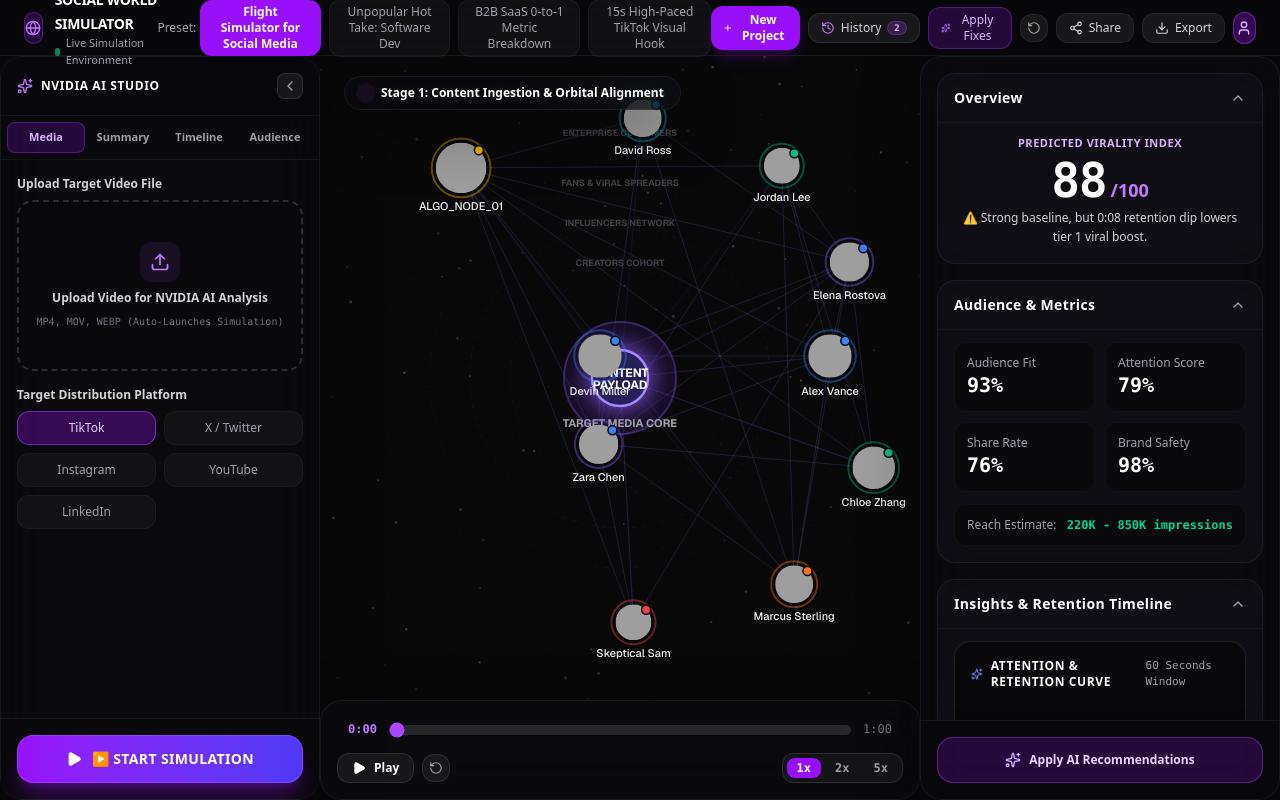
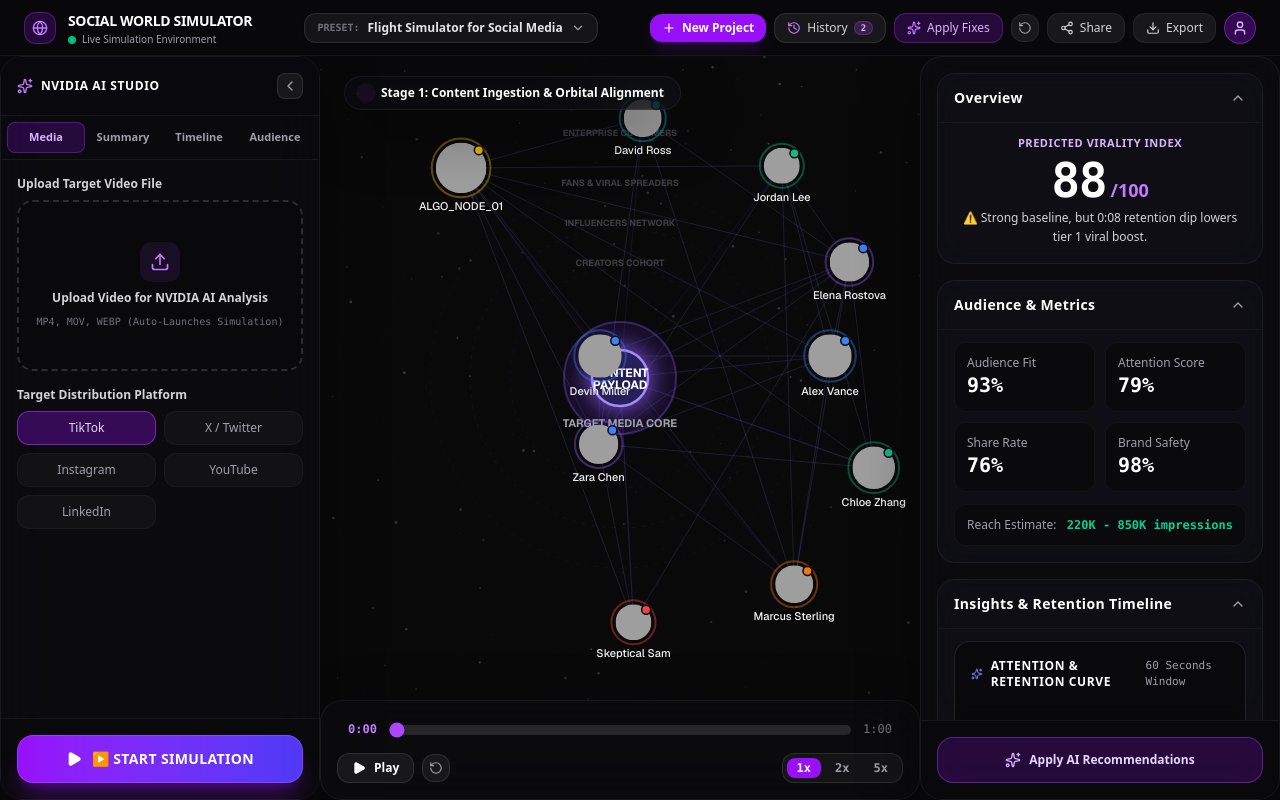
Before and after one commit to salimmous/SOCIAL-WORLD-SIMULATOR, a Next.js app: page / in a window 1280 px wide. Built offline with nearby package versions, Linux system fonts and the light colour scheme.

Commit message:
fix: top navigation bar layout fix - streamlined preset selector into compact dropdown menu, added working Share link copy and Export JSON handlers

```diff
--- a/src/components/Header.tsx
+++ b/src/components/Header.tsx
@@ -1,7 +1,18 @@
 'use client';
 
-import React from 'react';
-import { Globe, Share2, Download, User, RotateCcw, Sparkles, History, Plus } from 'lucide-react';
+import React, { useState } from 'react';
+import {
+  Globe,
+  Share2,
+  Download,
+  User,
+  RotateCcw,
+  Sparkles,
+  History,
+  Plus,
+  Check,
+  ChevronDown,
+} from 'lucide-react';
 import { PRESET_SCENARIOS } from '@/data/presets';
 import { PresetScenario } from '@/types/simulator';
 
@@ -26,67 +37,118 @@
   historyCount,
   onNewProject,
 }) => {
+  const [copied, setCopied] = useState<boolean>(false);
+  const [showPresetDropdown, setShowPresetDropdown] = useState<boolean>(false);
+
+  // Share link handler
+  const handleShare = () => {
+    if (typeof window !== 'undefined') {
+      navigator.clipboard.writeText(window.location.href);
+      setCopied(true);
+      setTimeout(() => setCopied(false), 2500);
+    }
+  };
+
+  // Export JSON report handler
+  const handleExport = () => {
+    const report = {
+      title: currentPreset.title,
+      timestamp: new Date().toISOString(),
+      platform: currentPreset.platform,
+      baselineMetrics: currentPreset.baselineMetrics,
+      presetDescription: currentPreset.description,
+    };
+
+    const blob = new Blob([JSON.stringify(report, null, 2)], { type: 'application/json' });
+    const url = URL.createObjectURL(blob);
+    const a = document.createElement('a');
+    a.href = url;
+    a.download = `social_world_insights_${Date.now()}.json`;
+    a.click();
+    URL.revokeObjectURL(url);
+  };
+
   return (
-    <header className="h-14 px-6 flex items-center justify-between z-30 border-b border-white/[0.06] bg-zinc-950/70 backdrop-blur-xl">
+    <header className="h-14 px-4 sm:px-6 flex items-center justify-between z-30 border-b border-white/[0.06] bg-zinc-950/80 backdrop-blur-xl shrink-0">
       {/* Left: Logo & Live Status */}
-      <div className="flex items-center space-x-3">
+      <div className="flex items-center space-x-3 shrink-0">
         <div className="w-8 h-8 rounded-xl bg-purple-600/20 text-purple-400 flex items-center justify-center border border-purple-500/30">
           <Globe className="w-4 h-4 text-purple-400" />
         </div>
-        <div>
-          <span className="font-bold tracking-tight text-white text-sm">
+        <div className="hidden sm:block">
+          <span className="font-bold tracking-tight text-white text-xs lg:text-sm">
             SOCIAL WORLD SIMULATOR
           </span>
           <div className="flex items-center space-x-1.5">
             <span className="w-2 h-2 rounded-full bg-emerald-500 animate-pulse" />
-            <span className="text-[11px] text-zinc-400 font-medium">
+            <span className="text-[10px] text-zinc-400 font-medium">
               Live Simulation Environment
             </span>
           </div>
         </div>
       </div>
 
-      {/* Center: Preset Selector */}
-      <div className="hidden md:flex items-center space-x-2">
-        <span className="text-xs text-zinc-400 font-medium mr-1">Preset:</span>
+      {/* Center: Sleek Compact Preset Selector Dropdown */}
+      <div className="relative mx-2">
+        <button
+          onClick={() => setShowPresetDropdown(!showPresetDropdown)}
+          className="px-3 py-1.5 rounded-xl bg-zinc-900/90 hover:bg-zinc-800 text-zinc-200 border border-white/10 text-xs font-semibold flex items-center space-x-2 transition-all cursor-pointer shadow-sm"
+        >
+          <span className="text-zinc-500 font-mono text-[10px] uppercase">Preset:</span>
+          <span className="truncate max-w-[140px] sm:max-w-[200px]">{currentPreset.title}</span>
+          <ChevronDown className="w-3.5 h-3.5 text-zinc-400 shrink-0" />
+        </button>
+
+        {/* Dropdown Menu */}
+        {showPresetDropdown && (
+          <div className="absolute top-full left-0 mt-2 w-64 p-1.5 rounded-2xl bg-zinc-950 border border-white/10 shadow-2xl z-50 space-y-1 backdrop-blur-2xl">
+            <span className="text-[9px] font-bold text-zinc-500 px-2 py-1 block uppercase font-mono">
+              Simulation Presets
+            </span>
             {PRESET_SCENARIOS.map((scenario) => {
               const isActive = scenario.id === currentPreset.id;
               return (
                 <button
                   key={scenario.id}
-              onClick={() => onSelectPreset(scenario)}
-              className={`px-3 py-1 rounded-xl text-xs font-medium transition-all ${
+                  onClick={() => {
+                    onSelectPreset(scenario);
+                    setShowPresetDropdown(false);
+                  }}
+                  className={`w-full text-left px-3 py-2 rounded-xl text-xs transition-all flex items-center justify-between cursor-pointer ${
                     isActive
-                  ? 'bg-purple-600 text-white shadow-md font-semibold'
-                  : 'bg-zinc-900/60 text-zinc-400 hover:text-zinc-200 hover:bg-zinc-800/60 border border-white/[0.04]'
+                      ? 'bg-purple-600/30 text-purple-200 font-bold border border-purple-500/40'
+                      : 'text-zinc-400 hover:text-white hover:bg-zinc-900'
                   }`}
                 >
-              {scenario.title}
+                  <span className="truncate">{scenario.title}</span>
+                  {isActive && <Check className="w-3.5 h-3.5 text-purple-400 shrink-0" />}
                 </button>
               );
             })}
           </div>
+        )}
+      </div>
 
       {/* Right: Actions (New Project, History, Fixes, Share, Export) */}
-      <div className="flex items-center space-x-2">
+      <div className="flex items-center space-x-2 shrink-0">
         {/* NEW PROJECT BUTTON */}
         <button
           onClick={onNewProject}
-          className="px-3 py-1.5 rounded-xl bg-purple-600 hover:bg-purple-500 text-white text-xs font-bold transition-all flex items-center space-x-1.5 cursor-pointer shadow-lg shadow-purple-600/20"
+          className="px-3 py-1.5 rounded-xl bg-purple-600 hover:bg-purple-500 text-white text-xs font-bold transition-all flex items-center space-x-1.5 cursor-pointer shadow-lg shadow-purple-600/20 shrink-0"
           title="Start Clean Simulation"
         >
           <Plus className="w-3.5 h-3.5" />
-          <span>New Project</span>
+          <span className="hidden sm:inline">New Project</span>
         </button>
 
         {/* HISTORY DRAWER BUTTON */}
         <button
           onClick={onOpenHistory}
-          className="px-3 py-1.5 rounded-xl bg-zinc-900 hover:bg-zinc-800 text-zinc-300 hover:text-white border border-white/10 text-xs font-medium transition-all flex items-center space-x-1.5 cursor-pointer relative"
+          className="px-3 py-1.5 rounded-xl bg-zinc-900 hover:bg-zinc-800 text-zinc-300 hover:text-white border border-white/10 text-xs font-medium transition-all flex items-center space-x-1.5 cursor-pointer relative shrink-0"
           title="View Project History"
         >
           <History className="w-3.5 h-3.5 text-purple-400" />
-          <span>History</span>
+          <span className="hidden sm:inline">History</span>
           {historyCount > 0 && (
             <span className="px-1.5 py-0.2 rounded-full bg-purple-500/20 text-purple-300 text-[9px] font-mono font-bold border border-purple-500/30">
               {historyCount}
@@ -95,44 +157,46 @@
         </button>
 
         {appliedFixes ? (
-          <span className="px-3 py-1 rounded-xl bg-emerald-500/10 border border-emerald-500/20 text-emerald-400 text-xs font-semibold">
+          <span className="px-3 py-1 rounded-xl bg-emerald-500/10 border border-emerald-500/20 text-emerald-400 text-xs font-semibold shrink-0">
             Fixes Active
           </span>
         ) : (
           <button
             onClick={onApplyFixes}
-            className="px-3 py-1 rounded-xl bg-purple-600/20 hover:bg-purple-600/30 text-purple-300 text-xs font-medium border border-purple-500/30 transition-all flex items-center space-x-1.5 cursor-pointer"
+            className="px-3 py-1.5 rounded-xl bg-purple-600/20 hover:bg-purple-600/30 text-purple-300 text-xs font-medium border border-purple-500/30 transition-all flex items-center space-x-1.5 cursor-pointer shrink-0"
           >
             <Sparkles className="w-3.5 h-3.5 text-purple-400" />
-            <span className="hidden sm:inline">Apply Fixes</span>
+            <span className="hidden md:inline">Apply Fixes</span>
           </button>
         )}
 
         <button
           onClick={onReset}
-          className="p-1.5 rounded-xl bg-zinc-900 hover:bg-zinc-800 text-zinc-400 hover:text-white border border-white/[0.06] transition-all cursor-pointer"
-          title="Reset"
+          className="p-1.5 rounded-xl bg-zinc-900 hover:bg-zinc-800 text-zinc-400 hover:text-white border border-white/[0.06] transition-all cursor-pointer shrink-0"
+          title="Reset Timeline"
         >
           <RotateCcw className="w-3.5 h-3.5" />
         </button>
 
         <button
-          className="px-3 py-1.5 rounded-xl bg-zinc-900 hover:bg-zinc-800 text-zinc-300 hover:text-white border border-white/[0.06] text-xs font-medium transition-all flex items-center space-x-1.5 cursor-pointer"
+          onClick={handleShare}
+          className="px-3 py-1.5 rounded-xl bg-zinc-900 hover:bg-zinc-800 text-zinc-300 hover:text-white border border-white/[0.06] text-xs font-medium transition-all flex items-center space-x-1.5 cursor-pointer shrink-0 relative"
           title="Share Simulation"
         >
-          <Share2 className="w-3.5 h-3.5" />
-          <span className="hidden sm:inline">Share</span>
+          {copied ? <Check className="w-3.5 h-3.5 text-emerald-400" /> : <Share2 className="w-3.5 h-3.5" />}
+          <span className="hidden lg:inline">{copied ? 'Copied!' : 'Share'}</span>
         </button>
 
         <button
-          className="px-3 py-1.5 rounded-xl bg-zinc-900 hover:bg-zinc-800 text-zinc-300 hover:text-white border border-white/[0.06] text-xs font-medium transition-all flex items-center space-x-1.5 cursor-pointer"
-          title="Export Insights"
+          onClick={handleExport}
+          className="px-3 py-1.5 rounded-xl bg-zinc-900 hover:bg-zinc-800 text-zinc-300 hover:text-white border border-white/[0.06] text-xs font-medium transition-all flex items-center space-x-1.5 cursor-pointer shrink-0"
+          title="Export Insights Report"
         >
           <Download className="w-3.5 h-3.5" />
-          <span className="hidden sm:inline">Export</span>
+          <span className="hidden lg:inline">Export</span>
         </button>
 
-        <div className="w-8 h-8 rounded-full bg-purple-600/30 border border-purple-500/40 flex items-center justify-center text-white text-xs font-bold shadow-sm">
+        <div className="w-8 h-8 rounded-full bg-purple-600/30 border border-purple-500/40 flex items-center justify-center text-white text-xs font-bold shadow-sm shrink-0">
           <User className="w-4 h-4 text-purple-300" />
         </div>
       </div>
```
Lines whose indentation alone changed are shown as unchanged.
